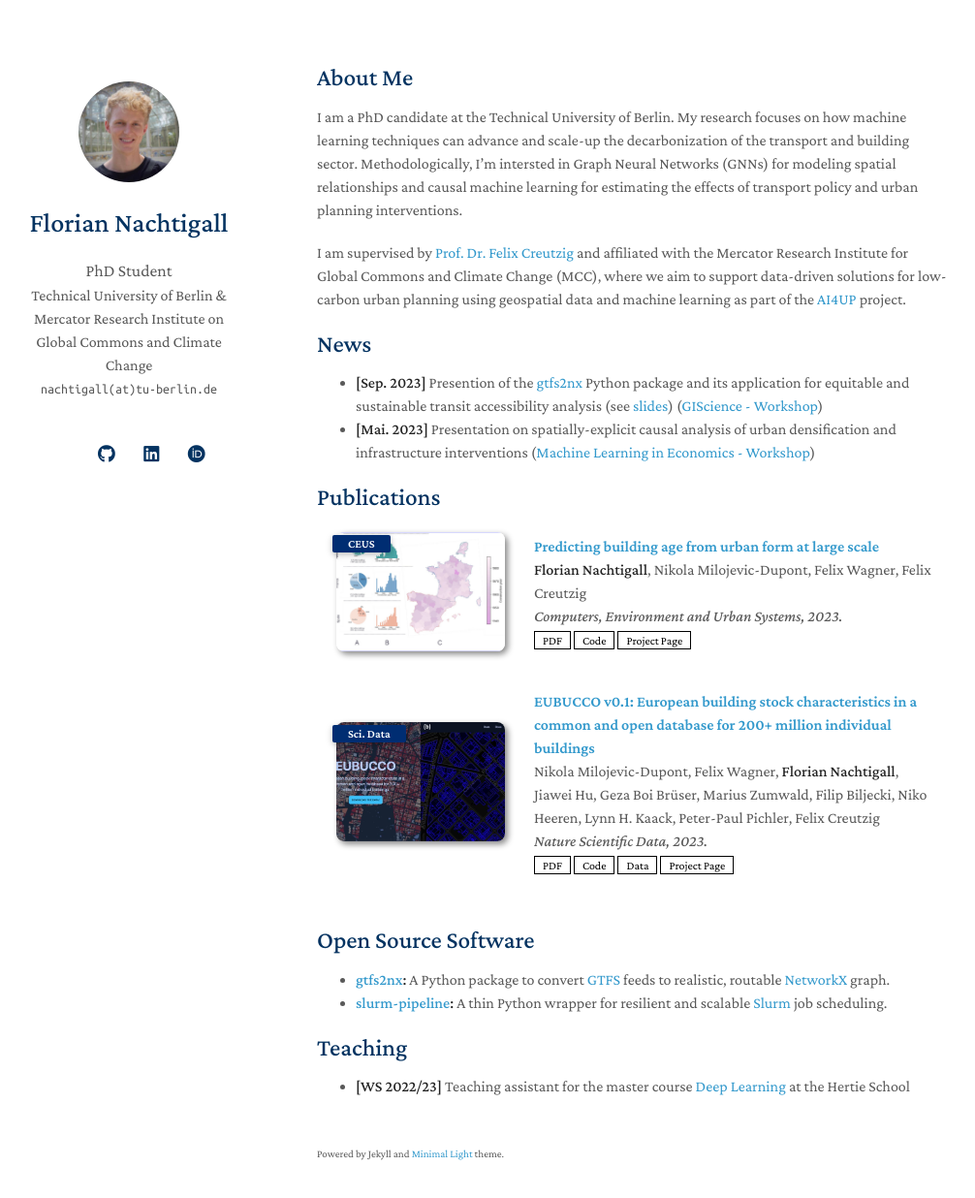
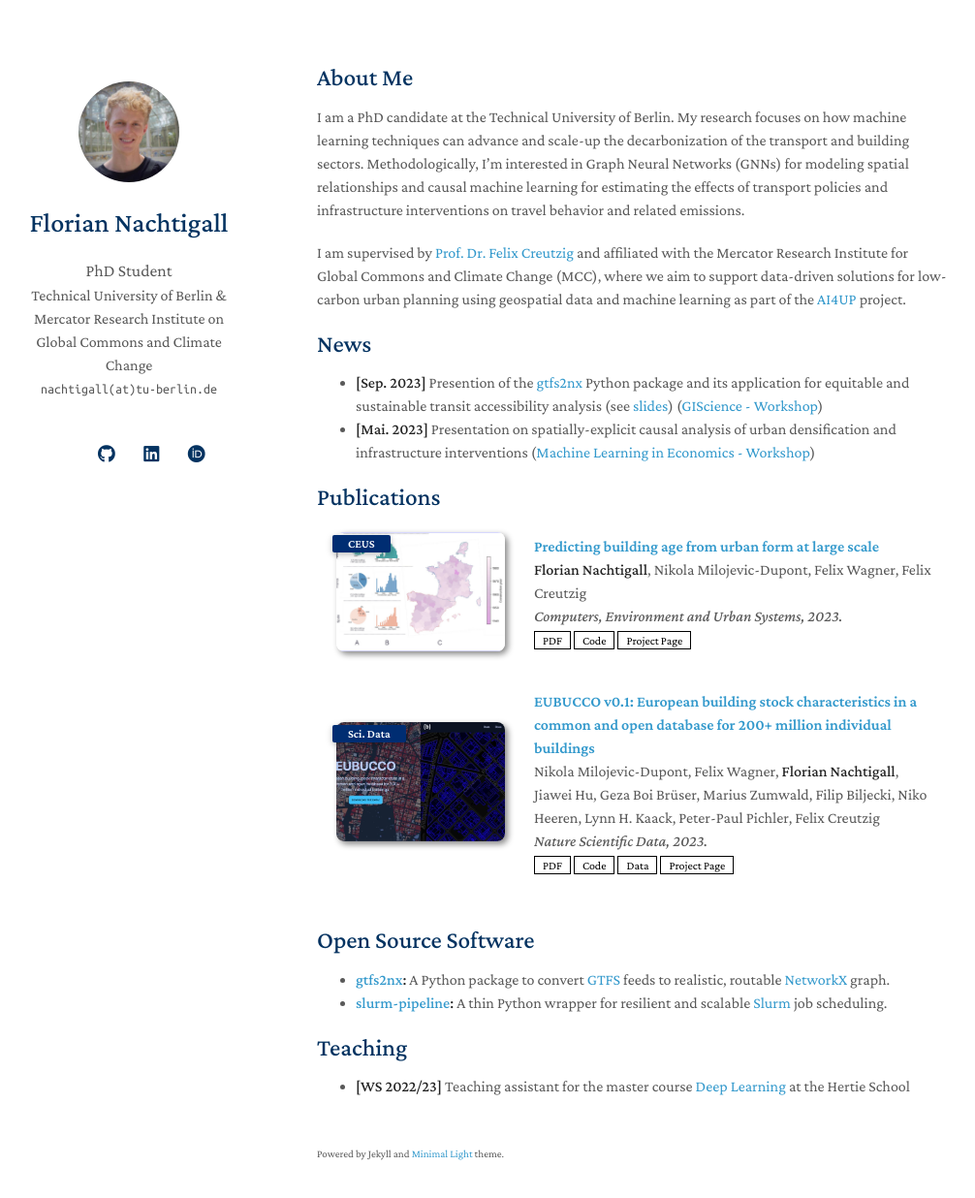
Before and after one commit to FlorianNachtigall/floriannachtigall.github.io, a Jekyll site: the page built from index.md, in a window 1280 px wide and 1271 px high. Shown: the top 1236 px of the window at 97% size, without its empty margins (143-1149 px from the left). Built offline with Jekyll 4.4.1, drawn with Linux system fonts in a browser that asks for light colours; nearby versions of some CDN libraries; a style sheet for code colours, icons or effects is not loaded; our own code applies the rules of GitHub Pages for plain Markdown files.

Commit message:
Fix typos in self-introduction

```diff
--- a/index.md
+++ b/index.md
@@ -4,7 +4,7 @@ layout: homepage
 
 ## About Me
 
-I am a PhD candidate at the Technical University of Berlin. My research focuses on how machine learning techniques can advance and scale-up the decarbonization of the transport and building sector. Methodologically, I'm intersted in Graph Neural Networks (GNNs) for modeling spatial relationships and causal machine learning for estimating the effects of transport policy and urban planning interventions.
+I am a PhD candidate at the Technical University of Berlin. My research focuses on how machine learning techniques can advance and scale-up the decarbonization of the transport and building sectors. Methodologically, I'm interested in Graph Neural Networks (GNNs) for modeling spatial relationships and causal machine learning for estimating the effects of transport policies and infrastructure interventions on travel behavior and related emissions.
 
 I am supervised by [Prof. Dr. Felix Creutzig](https://www.mcc-berlin.net/en/about/team/creutzig-felix.html) and affiliated with the Mercator Research Institute for Global Commons and Climate Change (MCC), where we aim to support data-driven solutions for low-carbon urban planning using geospatial data and machine learning as part of the [AI4UP](https://www.mcc-berlin.net/forschung/arbeitsgruppen/landnutzung-infrastruktur-und-transport/ai4up.html) project.
 
```
